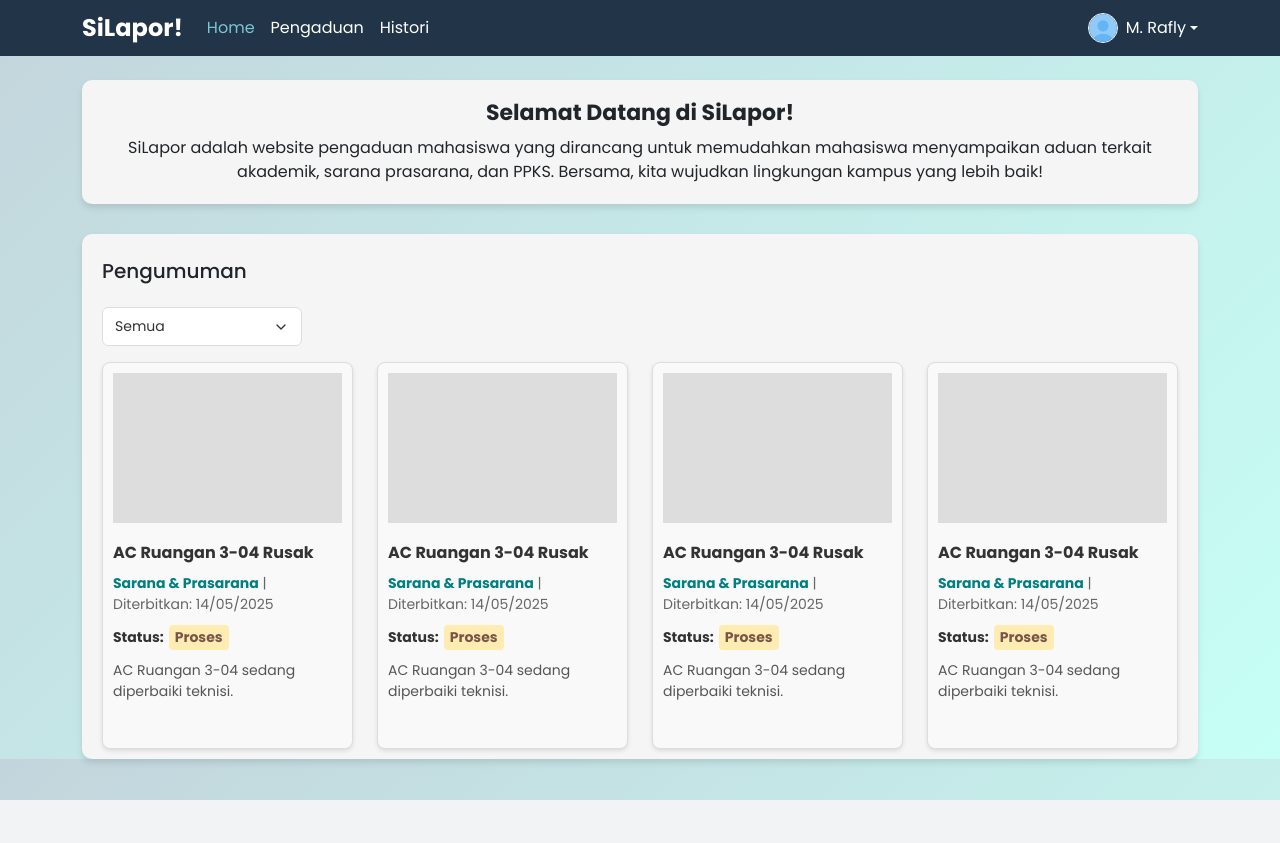
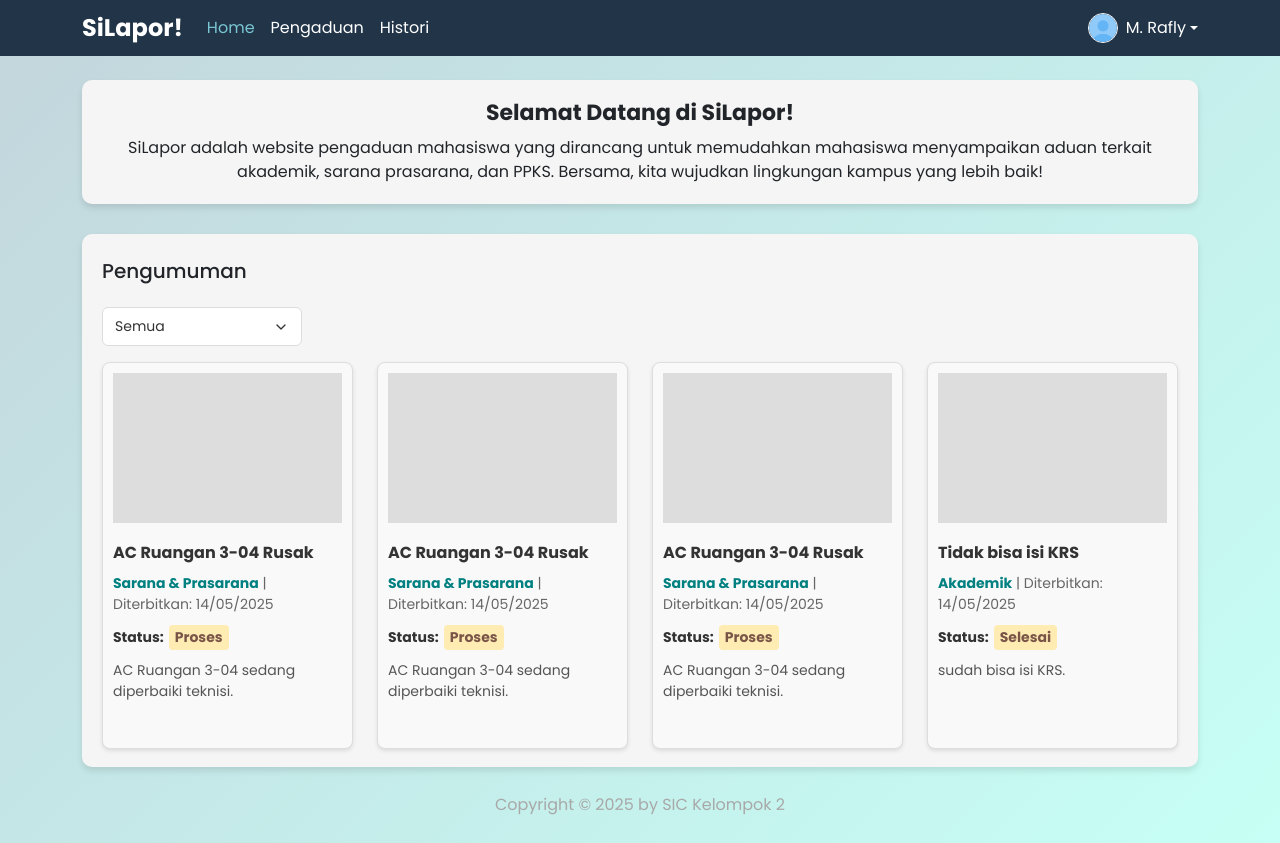
Before and after one commit to DithaAlfariz/Kelompok2PBW, a PHP site: page /homemhs.php in a window 1280 px wide. Before the commit the page ends 800 px from the top, so only its background shows below. Run offline with PHP 8.4, Linux system fonts and the light colour scheme.

Commit message:
fitur filter-kategori dan footer

```diff
--- a/css/style.css
+++ b/css/style.css
@@ -380,6 +380,11 @@ body.homepage{
     color: #555;
 }
 
+.footer-custom {
+    text-align: center;
+    padding: 10px 0;
+    color: rgb(168, 168, 168);
+}
 
 /* pengaduanstyling */
 
--- a/historimhs.php
+++ b/historimhs.php
@@ -7,7 +7,7 @@
     <link rel="stylesheet" href="https://cdn.jsdelivr.net/npm/bootstrap@5.3.0-alpha3/dist/css/bootstrap.min.css">
     <link rel="stylesheet" href="css/style.css">
 </head>
-<body>
+<body class="min-vh-100 d-flex flex-column">
 
 <?php include 'navbar.php'; ?>
 
@@ -36,6 +36,10 @@
         </div>
 </div>
 
+<footer class="footer-custom mt-auto">
+    <p>Copyright &copy; 2025 by SIC Kelompok 2</p>
+</footer>
+
 <script src="https://cdn.jsdelivr.net/npm/bootstrap@5.3.0-alpha3/dist/js/bootstrap.bundle.min.js"></script>
 <script>
 document.addEventListener('DOMContentLoaded', function() {
--- a/homemhs.php
+++ b/homemhs.php
@@ -10,7 +10,7 @@
     <link rel="stylesheet" href="css/style.css">
     <link rel="stylesheet" href="js/script.js">
 </head>
-<body class="homepage">
+<body class="homepage min-vh-100 d-flex flex-column">
 
 <?php include 'navbar.php'; ?>
 
@@ -21,7 +21,7 @@
             <p>SiLapor adalah website pengaduan mahasiswa yang dirancang untuk memudahkan mahasiswa menyampaikan aduan terkait akademik, sarana prasarana, dan PPKS. Bersama, kita wujudkan lingkungan kampus yang lebih baik!</p>
         </div>
     </div>
-    <div class="announcement-container">
+    <div class="announcement-container mb-3">
         <h2 class="section-pengumuman mb-0">Pengumuman</h2>
             <div class="filter-container mb-3">
                 <form method="GET" action="">
@@ -34,7 +34,7 @@
                     </select>
                 </form>
             </div>
-        <div class="row row-cols-1 row-cols-md-2 row-cols-lg-4 g-4">
+        <div class="row row-cols-1 row-cols-md-2 row-cols-lg-4 g-4 mb-2">
             <!-- Card 1 -->
             <div class="col">
                 <div class="announcement-card h-100">
@@ -96,32 +96,62 @@
             <div class="col">
                 <div class="announcement-card h-100">
                     <div class="announcement-img"></div>
-                    <h4 class="announcement-title">AC Ruangan 3-04 Rusak</h4>
+                    <h4 class="announcement-title">Tidak bisa isi KRS</h4>
                     <div class="announcement-info">
-                        <span class="announcement-kategori">Sarana & Prasarana</span>
+                        <span class="announcement-kategori">Akademik</span>
                         <span class="announcement-date">| Diterbitkan: 14/05/2025</span>
                     </div>
                     <div class="announcement-status">
                         <span class="status-label">Status:</span>
-                        <span class="status-value status-process">Proses</span>
+                        <span class="status-value status-process">Selesai</span>
                     </div>
                     <p class="announcement-desc">
-                        AC Ruangan 3-04 sedang diperbaiki teknisi.
+                        sudah bisa isi KRS.
                     </p>
                 </div>
             </div>
-
     </div>
 </div>
+
+<footer class="footer-custom mt-auto">
+    <p>Copyright &copy; 2025 by SIC Kelompok 2</p>
+</footer>
 
 
 <script src="https://cdn.jsdelivr.net/npm/bootstrap@5.3.0-alpha3/dist/js/bootstrap.bundle.min.js"></script>
 <script>
+
 document.addEventListener('DOMContentLoaded', function() {
-    // Tandai menu yang aktif
     const currentPage = 'home';
     document.getElementById(currentPage + '-link').classList.add('active');
+
+    const urlParams = new URLSearchParams(window.location.search);
+    const selectedKategori = urlParams.get('kategori') || 'Semua';
+
+    document.getElementById('kategori').value = selectedKategori;
+
+    filterCards(selectedKategori);
+
+    document.getElementById('kategori').addEventListener('change', function() {
+        const selectedKategori = this.value;
+        filterCards(selectedKategori);
+    });
 });
+
+function filterCards(kategori) {
+
+    const cards = document.querySelectorAll('.announcement-card');
+
+    cards.forEach(card => {
+        const cardKategori = card.querySelector('.announcement-kategori').textContent;
+
+        if (kategori === 'Semua' || cardKategori === kategori) {
+            card.closest('.col').style.display = 'block';
+        } else {
+            card.closest('.col').style.display = 'none';
+        }
+    });
+}
 </script>
 </body>
 </html>
```
Also changed, not shown: pengaduanmhs.php (+5 -2 lines).
